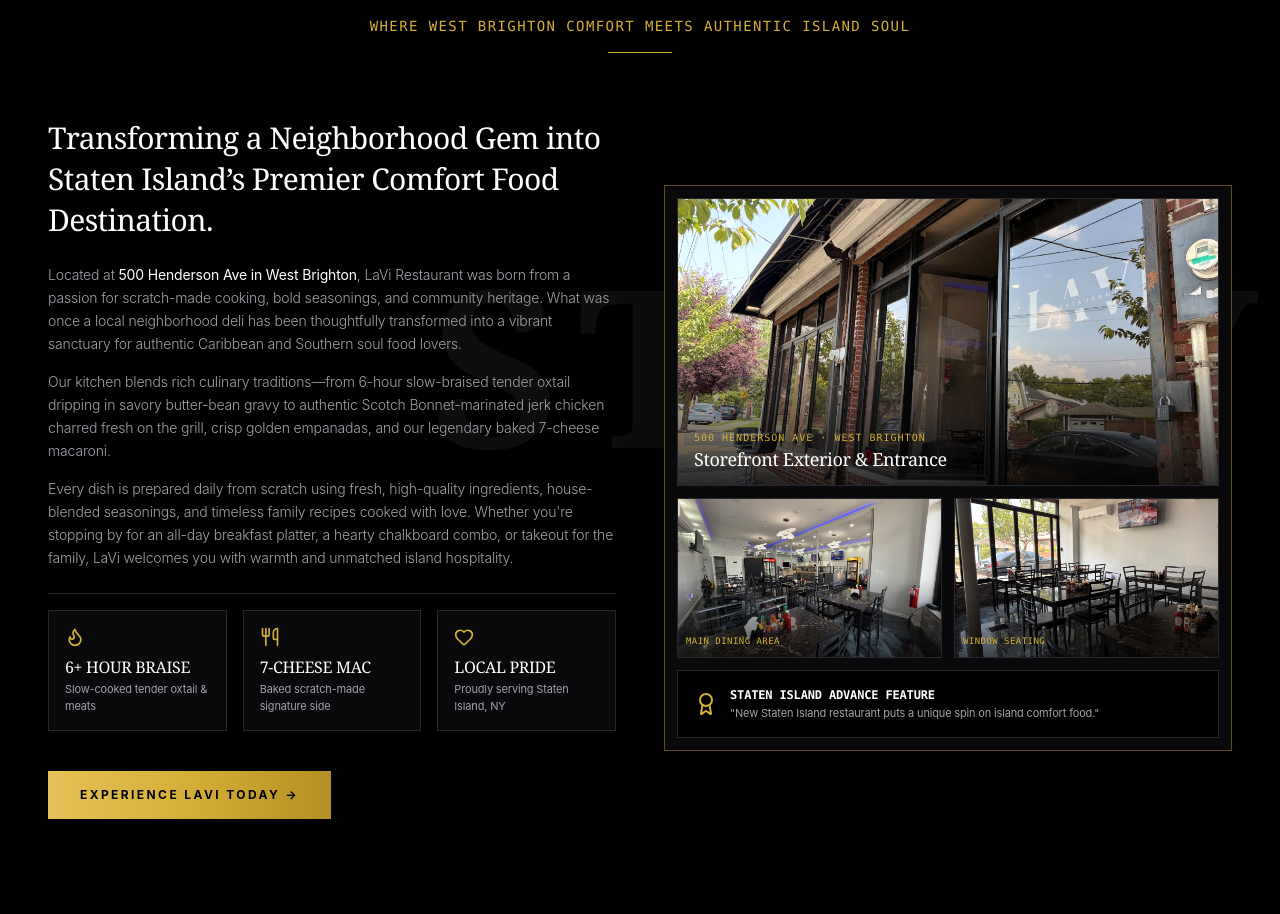
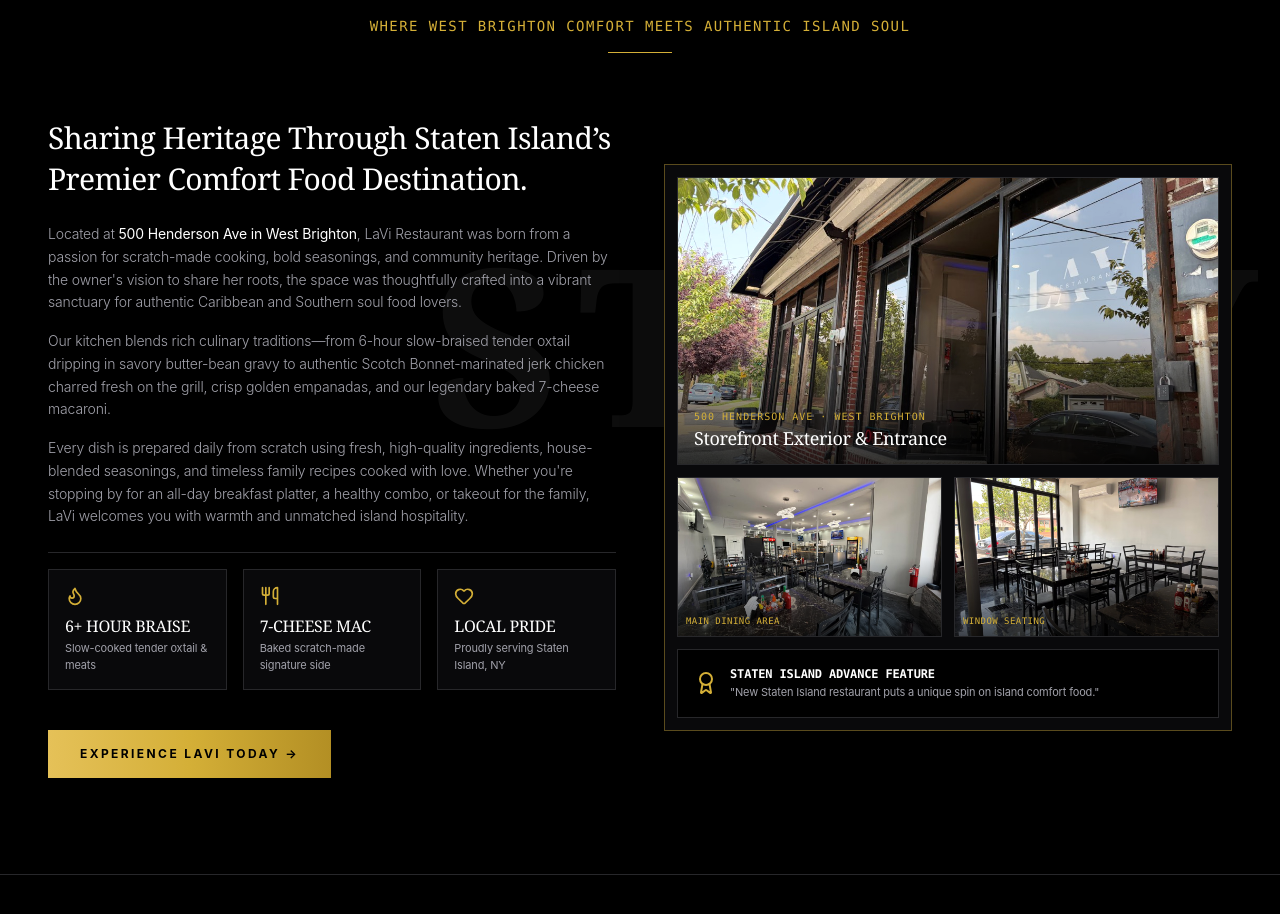
Before and after one commit to eatatlavi-ctrl/eatatlavi.com, a React (Vite) app: page / in a window 1280 px wide. Shown: the part 1552-2466 px from the top of the page. Built offline with nearby package versions, Linux system fonts and the light colour scheme; no server answers.

Commit message:
Update About Us copy to focus on owner and remove deli mentions

```diff
--- a/src/components/AboutSection.tsx
+++ b/src/components/AboutSection.tsx
@@ -44,12 +44,12 @@ export const AboutSection: React.FC<AboutSectionProps> = ({ onNavigate }) => {
           <div className="lg:col-span-6 space-y-6 text-left">
 
             <h3 className="font-serif text-2xl sm:text-3xl font-light text-white leading-snug">
-              Transforming a Neighborhood Gem into Staten Island’s Premier Comfort Food Destination.
+              Sharing Heritage Through Staten Island’s Premier Comfort Food Destination.
             </h3>
 
             <div className="space-y-4 text-sm text-[#A1A1AA] font-light leading-relaxed">
               <p>
-                Located at <strong className="text-white">500 Henderson Ave in West Brighton</strong>, LaVi Restaurant was born from a passion for scratch-made cooking, bold seasonings, and community heritage. What was once a local neighborhood deli has been thoughtfully transformed into a vibrant sanctuary for authentic Caribbean and Southern soul food lovers.
+                Located at <strong className="text-white">500 Henderson Ave in West Brighton</strong>, LaVi Restaurant was born from a passion for scratch-made cooking, bold seasonings, and community heritage. Driven by the owner's vision to share her roots, the space was thoughtfully crafted into a vibrant sanctuary for authentic Caribbean and Southern soul food lovers.
               </p>
 
               <p>
@@ -57,7 +57,7 @@ export const AboutSection: React.FC<AboutSectionProps> = ({ onNavigate }) => {
               </p>
 
               <p>
-                Every dish is prepared daily from scratch using fresh, high-quality ingredients, house-blended seasonings, and timeless family recipes cooked with love. Whether you're stopping by for an all-day breakfast platter, a hearty chalkboard combo, or takeout for the family, LaVi welcomes you with warmth and unmatched island hospitality.
+                Every dish is prepared daily from scratch using fresh, high-quality ingredients, house-blended seasonings, and timeless family recipes cooked with love. Whether you're stopping by for an all-day breakfast platter, a healthy combo, or takeout for the family, LaVi welcomes you with warmth and unmatched island hospitality.
               </p>
             </div>
 
```
